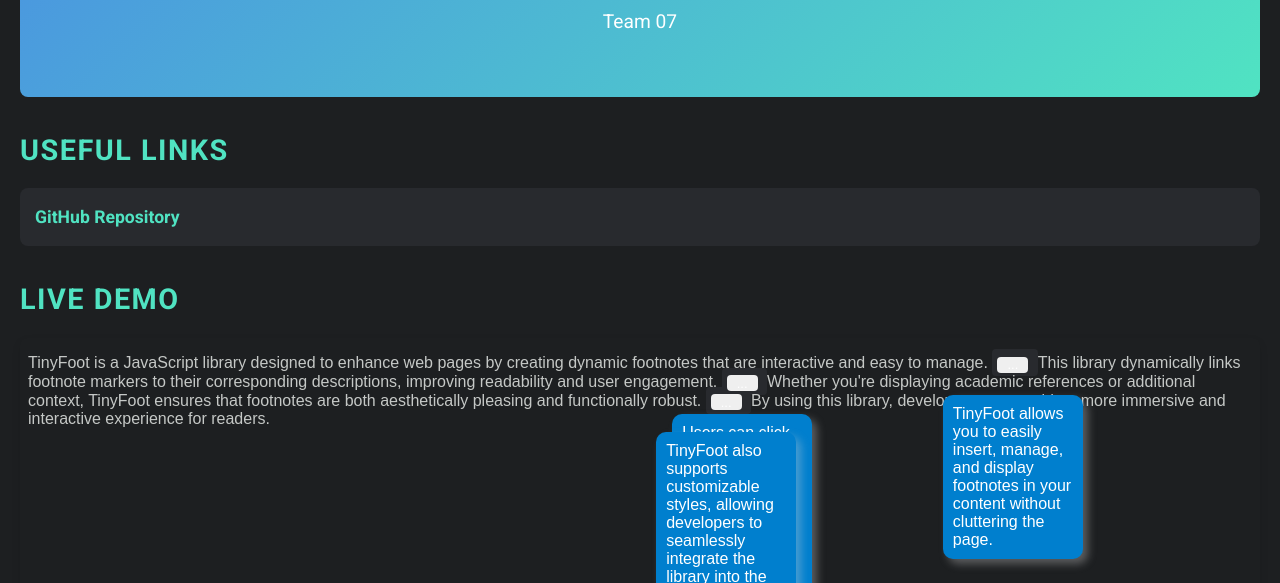
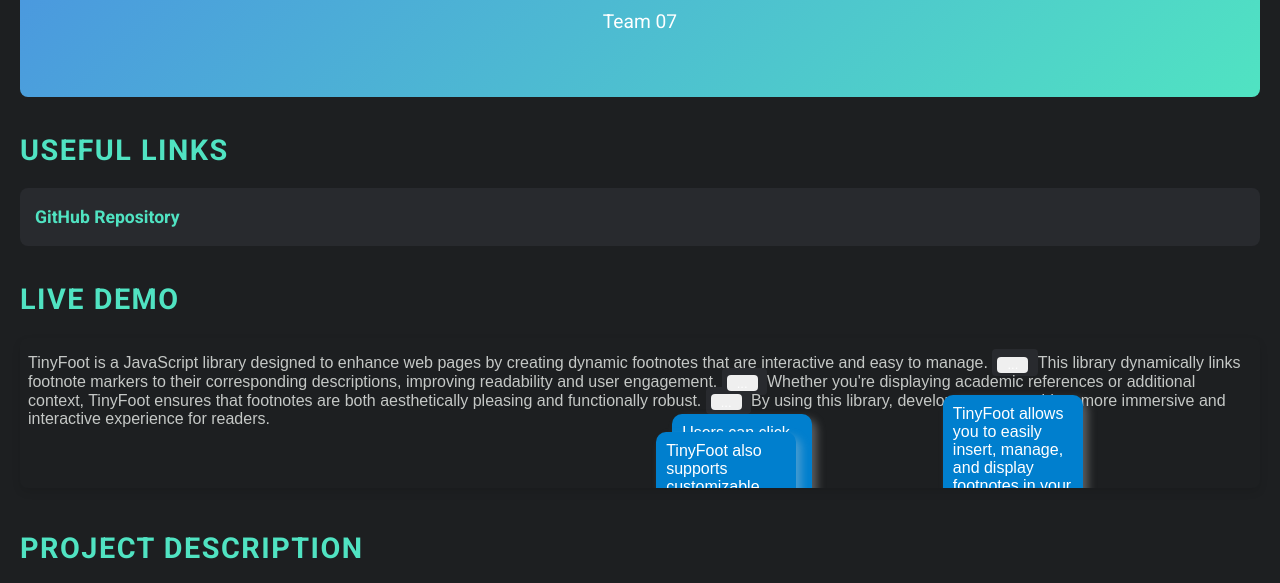
Before and after one commit to Yashraj19/cse210-tinyfoot-team07, a website: page index.html in a window 1280 px wide. Shown: the part 191-774 px from the top of the page. Drawn offline with Linux system fonts and the light colour scheme.

Commit message:
Updated index.html to make the text box size dynamic

```diff
--- a/index.html
+++ b/index.html
@@ -74,7 +74,7 @@
             border: none;
             border-radius: 8px;
             box-shadow: 0 4px 8px rgba(0, 0, 0, 0.1);
-            min-height: 300px; /* Set a minimum height for the iframe */
+            min-height: 100px; /* Set a minimum height for the iframe */
         }
         p {
             margin: 10px 0;
```
